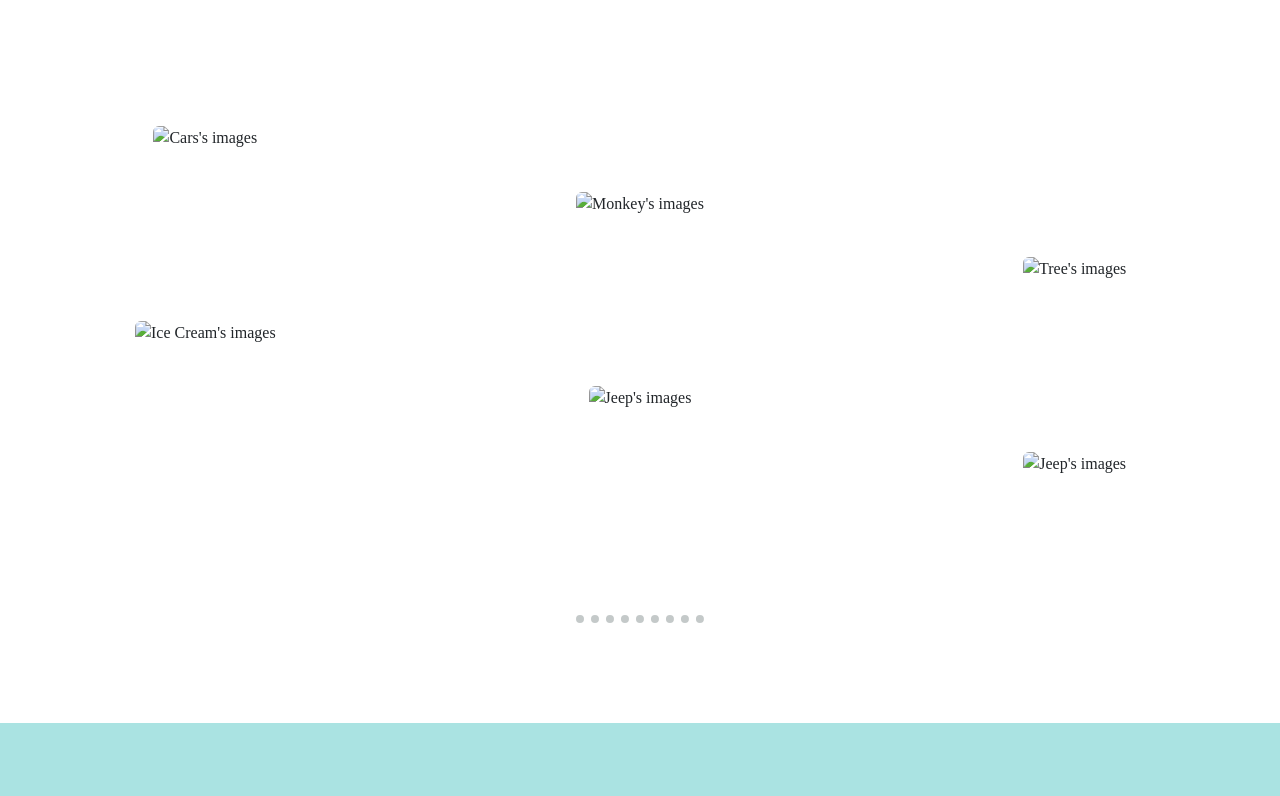
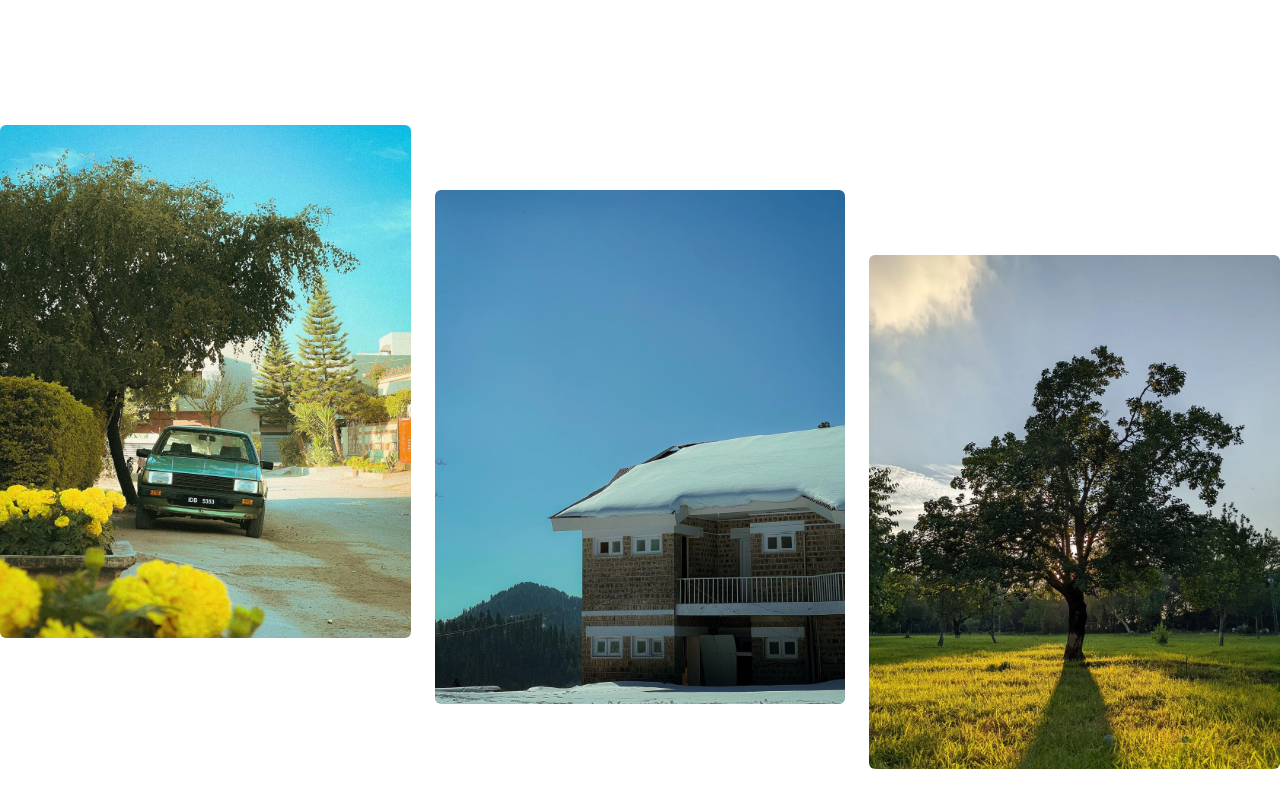
Before and after one commit to FarazIbrar/Media-Club, a plain HTML site: page index.html in a window 1280 px wide. Shown: the part 1784-2580 px from the top of the page. Drawn offline with nearby package versions, Linux system fonts and the light colour scheme; the site is published under a folder, as on GitHub Pages, so addresses that start at the root find nothing; a web font is replaced by a local one.

Commit message:
Update index.html

```diff
--- a/index.html
+++ b/index.html
@@ -97,19 +97,19 @@
       <div class="carousel-inner">
         <div class="carousel-item active">
           <h1>Director</h1>
-          <img class="testimonials-image" src="/images/Hassan Hameed.jpg" alt="Hassan Hameed">
+          <img class="testimonials-image" src="images/Hassan Hameed.jpg" alt="Hassan Hameed">
           <h2><em>Hassan Hameed</em></h2>
           <a  href="https://instagram.com/tremblingwaterr?igshid=YmMyMTA2M2Y=" ><i class="insta fa-brands fa-instagram fa-3x "></i></a>
         </div>
         <div class="carousel-item">
             <h1>Co-Leader</h1>
-            <img class="testimonials-image" src="/images/Waleed Hassan.jpg" alt="Waleed Hassan">
+            <img class="testimonials-image" src="images/Waleed Hassan.jpg" alt="Waleed Hassan">
             <h2><em>Waleed Hassan</em></h2>
             <a  href="https://www.instagram.com/weedhaxan/" ><i class="insta fa-brands fa-instagram fa-3x "></i></a>
         </div>
         <div class="carousel-item">
             <h1>Member</h1>
-            <img class="testimonials-image" src="/images/Khalfan Khan.jpg" alt="Khalfan Khan">
+            <img class="testimonials-image" src="images/Khalfan Khan.jpg" alt="Khalfan Khan">
             <h2><em>Khalfan Khan</em></h2>
             <a  href="https://www.instagram.com/khalfanxpng/" ><i class="insta fa-brands fa-instagram fa-3x "></i></a>
         </div>
@@ -131,22 +131,22 @@
     <h1 class="ourwork"> Our Work </h1>
     <div class="row">
       <div class="work-images work-images-1 col-lg-4">
-        <img class="img-fluid rounded" src="/images/Car.jpg" alt="Cars's images">
+        <img class="img-fluid rounded" src="images/Car.jpg" alt="Cars's images">
       </div>
       <div class="work-images work-images-2 col-lg-4">
-        <img class="img-fluid rounded" src="/images/house.jpg " alt="Monkey's images">
+        <img class="img-fluid rounded" src="images/house.jpg " alt="Monkey's images">
       </div>
       <div class="work-images work-images-3 col-lg-4">
-        <img class="img-fluid rounded"  src="/images/Tree.webp" alt="Tree's images">
+        <img class="img-fluid rounded"  src="images/Tree.webp" alt="Tree's images">
       </div>
       <div class="work-images work-images-4 col-lg-4">
-        <img class="img-fluid rounded"  src="/images/Ice Cream.jpg" alt="Ice Cream's images">
+        <img class="img-fluid rounded"  src="images/Ice Cream.jpg" alt="Ice Cream's images">
       </div>
       <div class="work-images work-images-5 col-lg-4">
-        <img class="img-fluid rounded"  src="/images/Jeep.jpg" alt="Jeep's images">
+        <img class="img-fluid rounded"  src="images/Jeep.jpg" alt="Jeep's images">
       </div>
       <div class="work-images work-images-6 col-lg-4">
-        <img class="img-fluid rounded"  src="/images/Monkey.jpg" alt="Jeep's images">
+        <img class="img-fluid rounded"  src="images/Monkey.jpg" alt="Jeep's images">
       </div>
     </div>
   </section>
```
